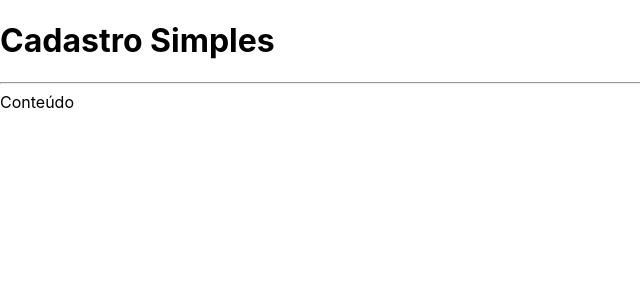
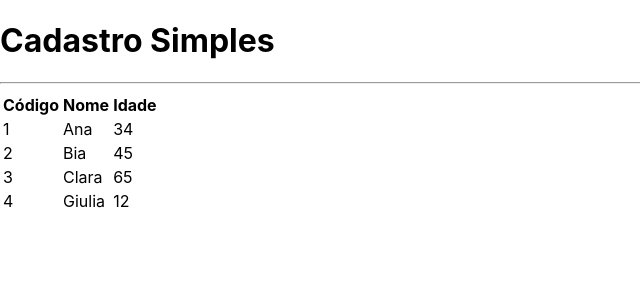
Before and after one commit to AngelinaPierre/React, a Next.js app in the folder next-crud/: page / in a window 1280 px wide. Shown: the top 300 px of the page, without its empty margins (0-640 px from the left). Built offline with nearby package versions, Linux system fonts and the light colour scheme.

Commit message:
ini react s6a109

```diff
--- /dev/null
+++ b/next-crud/src/components/Tabela.tsx
@@ -0,0 +1,36 @@
+import Cliente from '../core/Cliente'
+
+interface TabelaProps {
+    clientes: Cliente[]
+}
+
+export default function Tabela(props: TabelaProps){
+
+    function rendCabecalho() {
+        return(
+            <tr>
+                <th>Código </th>
+                <th>Nome </th>
+                <th>Idade </th>
+            </tr>
+        )
+    }
+    function rendDados(){
+        return props.clientes.map((cliente,i)=>{
+            return (
+                <tr key={cliente.id}>
+                    <td>{cliente.id}</td>
+                    <td>{cliente.nome}</td>
+                    <td>{cliente.idade}</td>
+                </tr>
+            )
+        })
+    }
+
+    return (
+        <table>
+            <thead>{rendCabecalho()}</thead>
+            <tbody>{rendDados()}</tbody>
+        </table>
+    )
+}
--- a/next-crud/src/core/Cliente.ts
+++ b/next-crud/src/core/Cliente.ts
@@ -11,7 +11,17 @@
         this.#id = id
     }
 
+    static vazio(){
+        return new Cliente('',0)
+    }
+
     get id(){
         return this.#id
     }
+    get nome(){
+        return this.#nome
+    }
+    get idade(){
+        return this.#idade
+    }
 }
--- a/next-crud/src/pages/index.tsx
+++ b/next-crud/src/pages/index.tsx
@@ -1,6 +1,14 @@
 import Layout from "../components/Layout";
+import Tabela from "../components/Tabela";
+import Cliente from "../core/Cliente";
 
 export default function Home() {
+    const clientList = [
+        new Cliente('Ana',34,'1'),
+        new Cliente('Bia',45,'2'),
+        new Cliente('Clara',65,'3'),
+        new Cliente('Giulia',12,'4'),
+    ]
   return (
     <div className={`
         flex justify-center items-center h-screen
@@ -8,7 +16,7 @@
         text-white
     `}>
         <Layout titulo="Cadastro Simples">
-            <span>Conteúdo</span>
+            <Tabela clientes={clientList}></Tabela>
         </Layout>
     </div>
   )
```
Also changed, not shown: 1 other file (tests, documents, lock files or other folders).
